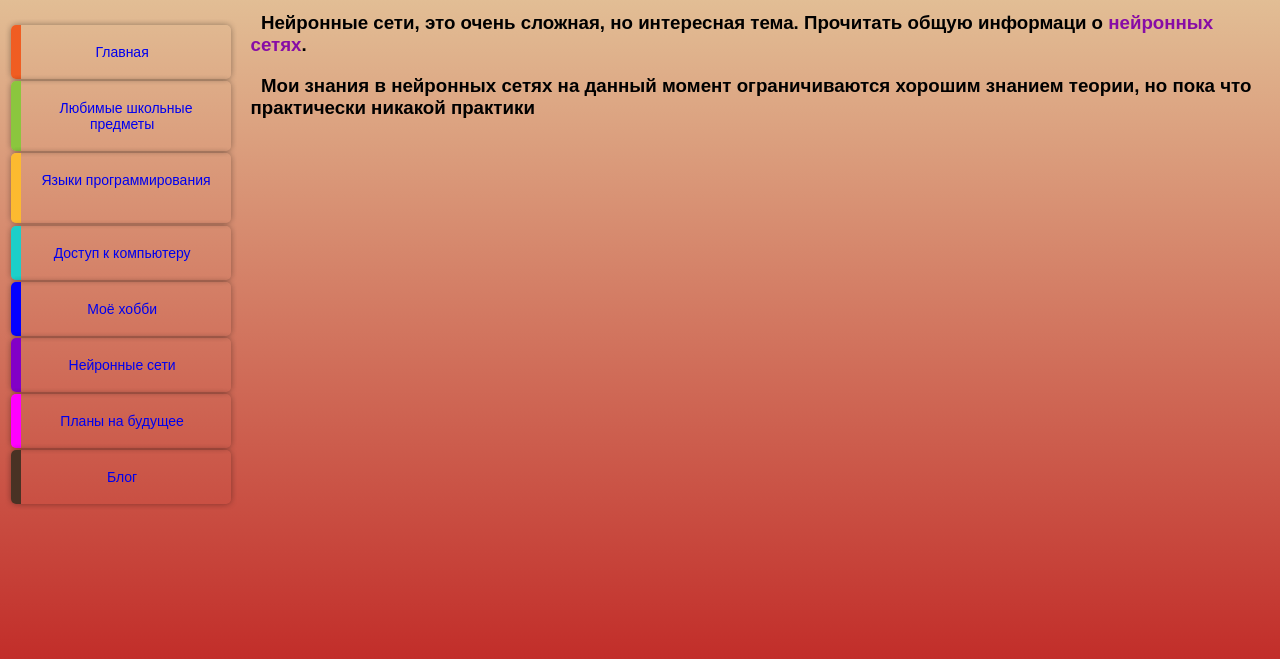
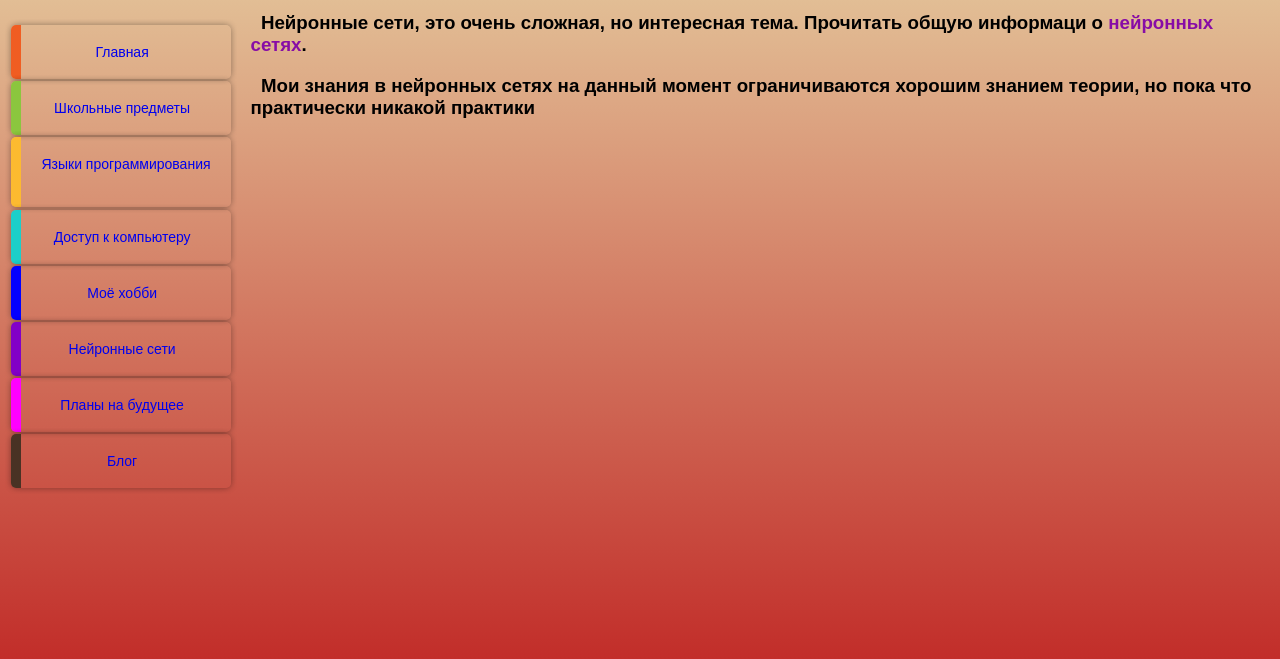
Before and after one commit to Rip-Hunter/WEB-technologies.github.io, a plain HTML site: page Neural_networks.html in a window 1280 px wide. Shown: the part 125-784 px from the top of the page. Drawn offline with Linux system fonts and the light colour scheme.

Commit message:
Update Neural_networks.html

```diff
--- a/Neural_networks.html
+++ b/Neural_networks.html
@@ -22,7 +22,7 @@
 				<ul class="menu">
 					<center>
 					<li><p><a style="text-decoration: none" href="index.html" margin="20px">Главная  &nbsp</a></p></li>
-					<li><p><a style="text-decoration: none" href="school_equipment.html">Любимые школьные предметы &nbsp</a></p></li>
+					<li><p><a style="text-decoration: none" href="school_equipment.html">Школьные предметы &nbsp</a></p></li>
 					<li><p><a style="text-decoration: none" href="programming_languages.html">Языки программирования &nbsp</a></p></li>
 					<li><p><a style="text-decoration: none" href="computer_access.html">Доступ к компьютеру &nbsp</a></p></li>
 					<li><p><a style="text-decoration: none" href="my_hobbies.html">Моё хобби &nbsp</a></p></li>
```
